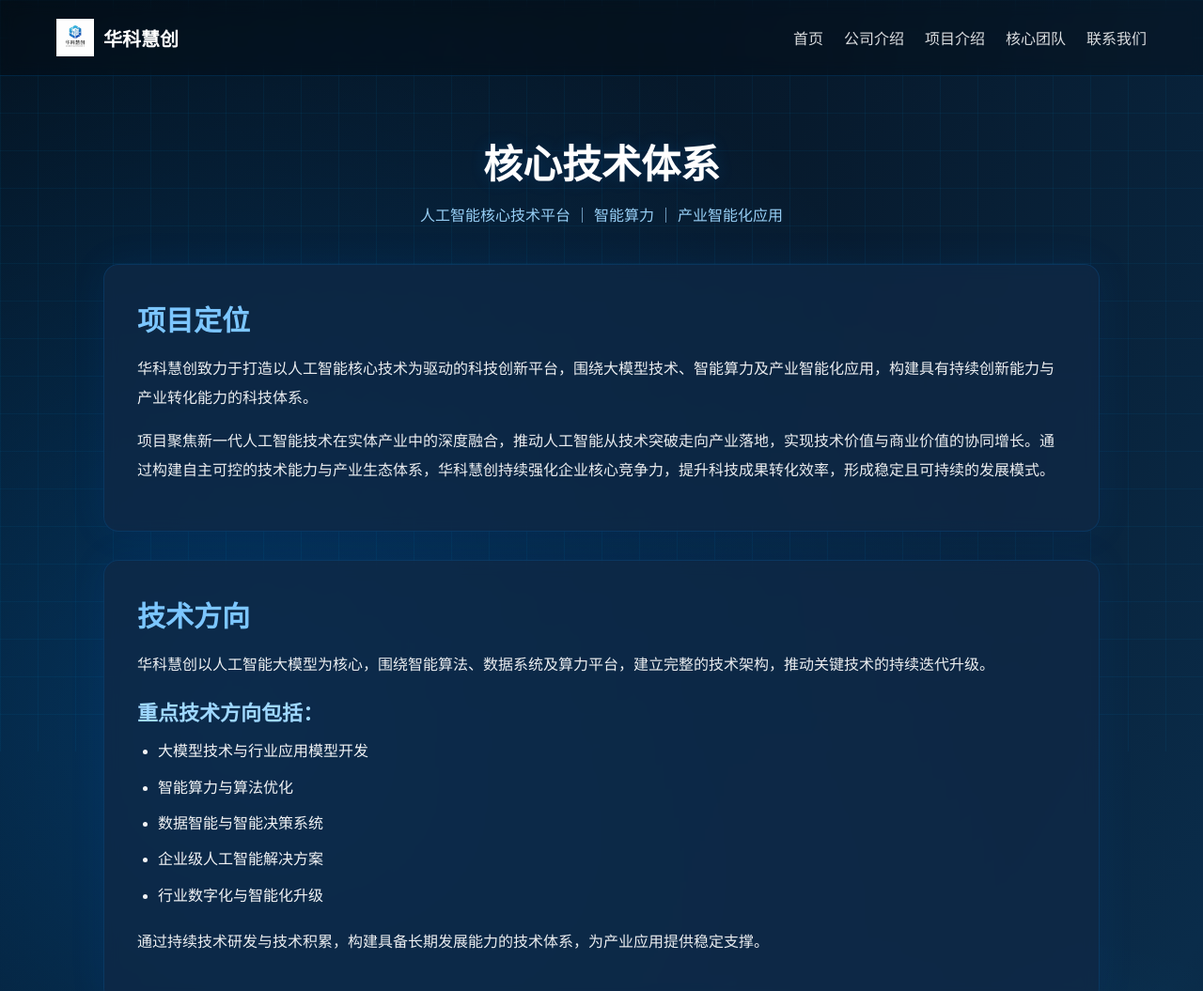
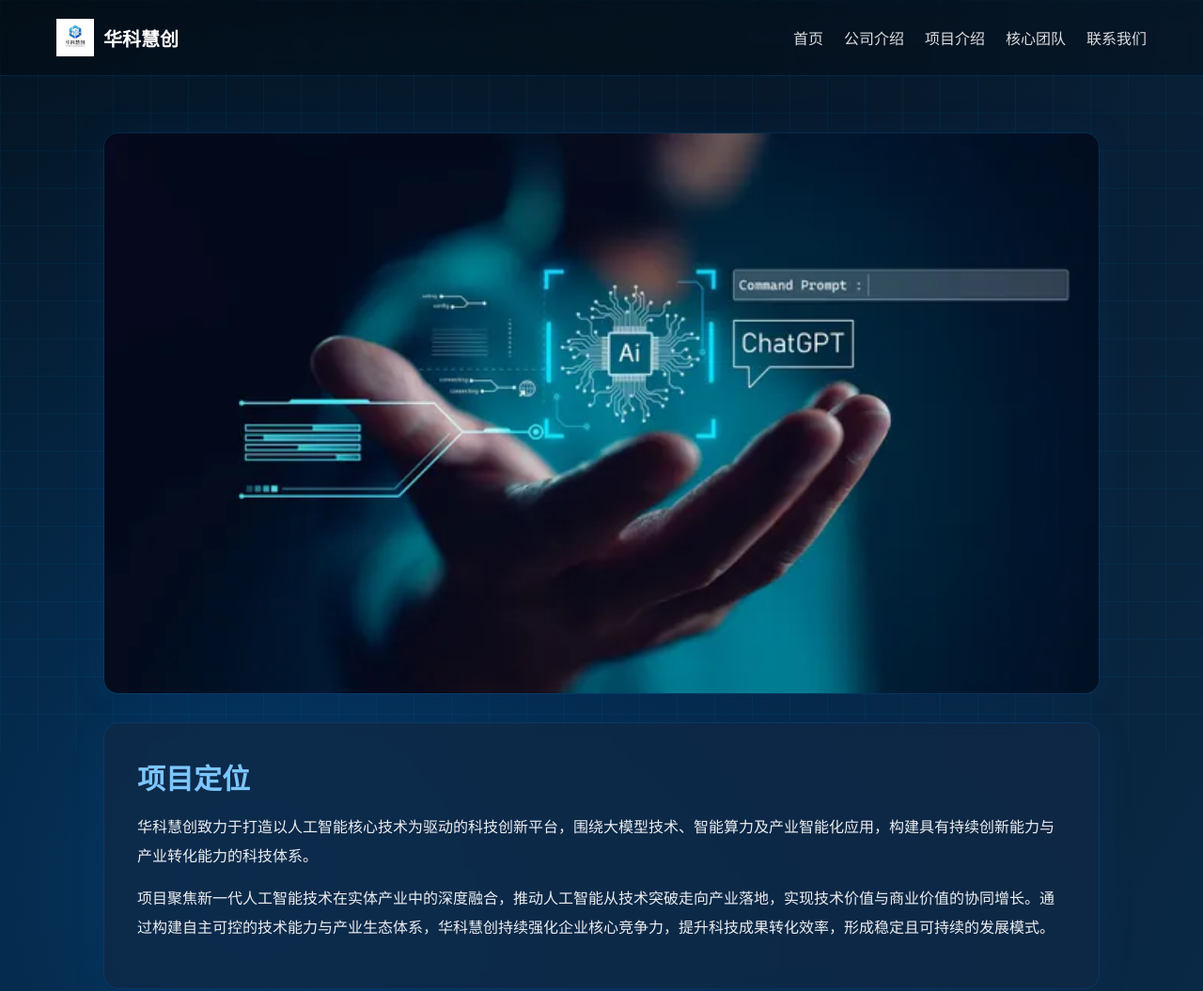
Before and after one commit to huakehuichuang/huakehuichuang.github.io, a plain HTML site: page project.html in a window 1280 px wide. Shown: the top 1055 px of the page at 94% size. Drawn offline with Linux system fonts and the light colour scheme.

Commit message:
Update project.html

```diff
--- a/project.html
+++ b/project.html
@@ -222,9 +222,13 @@
 
   <div class="container">
 
-   <div class="page-title">
-  <h1>核心技术体系</h1>
-  <p>人工智能核心技术平台 ｜ 智能算力 ｜ 产业智能化应用</p>
+   <div style="max-width:1100px;margin:0 auto 30px auto;">
+<img src="ai-project.jpg" style="
+width:100%;
+border-radius:16px;
+border:1px solid rgba(0,140,255,0.15);
+box-shadow:0 0 40px rgba(0,120,255,0.08);
+display:block;">
 </div>
     <div class="card">
       <h2>项目定位</h2>
```
